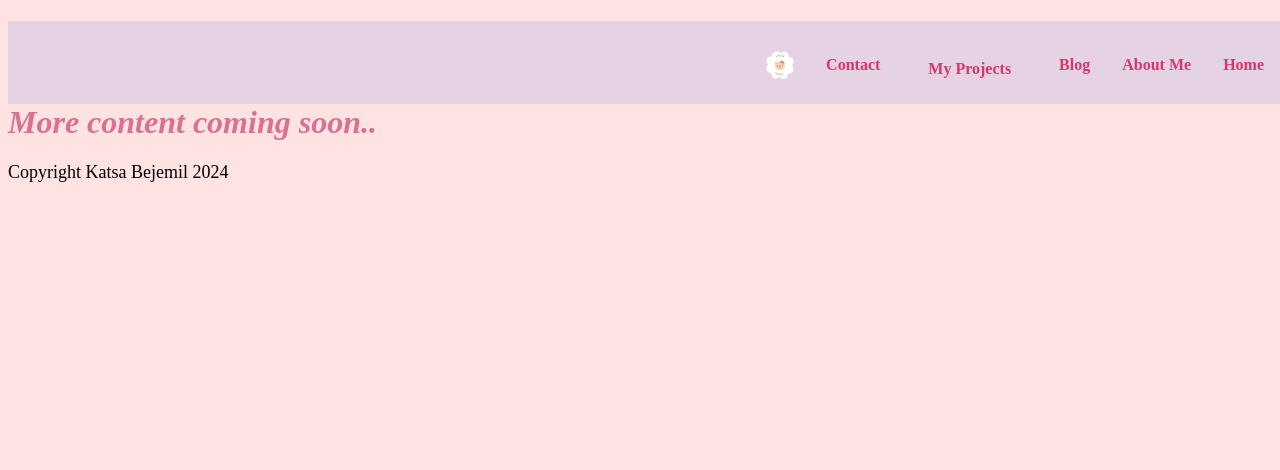
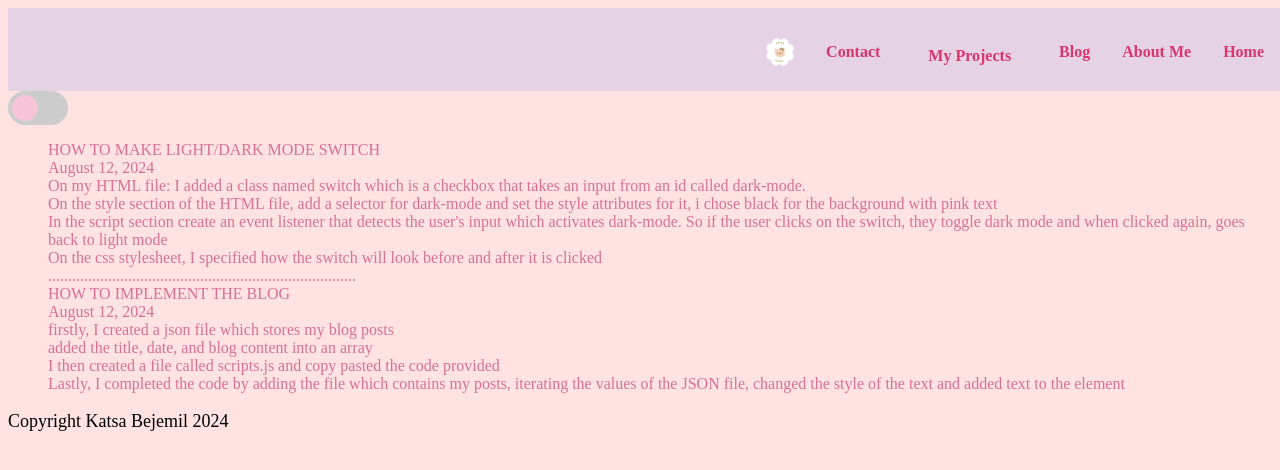
Before and after one commit to discoder27/discoder27.github.io, a plain HTML site: page blog.html in a window 1280 px wide. Drawn offline with Linux system fonts and the light colour scheme.

Commit message:
Add files via upload

```diff
--- a/blog.html
+++ b/blog.html
@@ -16,6 +16,10 @@
         body {
             background-color: #ffe3e3;
         }
+        .dark-mode {
+                background-color: black;
+                color: pink;
+            }
     </style>
 
     <!--Fix this-->
@@ -38,7 +42,29 @@
 </head>
 
 <body>
-    <h1>More content coming soon..</h1>
+
+
+    <label class="switch">
+      <input id="dark-mode" type="checkbox">
+      <span class="slider round"></span>
+  </label>
+
+  <script>
+     document.querySelector("input[id=dark-mode]").addEventListener("change", function() {
+      var element = document.body;
+      if (this.checked) {
+          element.classList.toggle("dark-mode");
+      }
+      else {
+          element.classList.toggle("dark-mode");
+      }
+    });
+  </script>
+
+<script src="scripts.js"></script>
+<ul id="blog-list">
+
+</ul>
 </body>
 
 <footer>
--- /dev/null
+++ b/posts.json
@@ -0,0 +1,28 @@
+{
+    "blog 1 title" : "HOW TO MAKE LIGHT/DARK MODE SWITCH",
+
+    "date" : "August 12, 2024",
+
+    "step 1.1" : "On my HTML file: I added a class named switch which is a checkbox that takes an input from an id called dark-mode.",
+
+    "step 1.2" : "On the style section of the HTML file, add a selector for dark-mode and set the style attributes for it, i chose black for the background with pink text",
+
+    "step 1.3" : "In the script section create an event listener that detects the user's input which activates dark-mode. So if the user clicks on the switch, they toggle dark mode and when clicked again, goes back to light mode",
+
+    "step 1.4" : "On the css stylesheet, I specified how the switch will look before and after it is clicked",
+
+    "border" : ".............................................................................",
+
+    "blog 2 title": "HOW TO IMPLEMENT THE BLOG ",
+
+    "date 2" : "August 12, 2024",
+
+    "step 2.1" : "firstly, I created a json file which stores my blog posts",
+
+    "step 2.2" : "added the title, date, and blog content into an array",
+
+    "step 2.3" : "I then created a file called scripts.js and copy pasted the code provided",
+
+    "step 2.4" : "Lastly, I completed the code by adding the file which contains my posts, iterating the values of the JSON file, changed the style of the text and added text to the element"
+
+}
--- /dev/null
+++ b/scripts.js
@@ -0,0 +1,22 @@
+document.addEventListener('DOMContentLoaded', function () {
+
+    const blogList = document.getElementById('blog-list');
+
+    //Moved file into one folder
+    fetch('posts.json')
+
+        .then(response => response.json())
+        .then(posts => {
+            console.log(posts)
+            //Iterate over values of the json
+            Object.values(posts).forEach(post => {
+                const postElement = document.createElement('div');
+                //changed style of text
+                postElement.style.color = '#d87093';
+                //added text to element
+                postElement.innerHTML = post;
+                blogList.appendChild(postElement);
+            });
+        })
+        .catch(error => console.error('Error loading blog posts:', error));
+});
--- a/stylesheet.css
+++ b/stylesheet.css
@@ -206,3 +206,70 @@ h2 {
 .contactme {
   margin: 2%;
 }
+
+
+/* The switch - the box around the slider */
+.switch {
+  position: relative;
+  display: inline-block;
+  width: 60px;
+  height: 34px;
+}
+
+/* Hide default HTML checkbox */
+.switch input {
+  opacity: 0;
+  width: 0;
+  height: 0;
+}
+
+/* Implements what the slider looks like */
+.slider {
+  position: absolute;
+  cursor: pointer;
+  top: 0;
+  left: 0;
+  right: 0;
+  bottom: 0;
+  background-color: #ccc;
+  -webkit-transition: .4s;
+  transition: .4s;
+}
+
+/* This implements what the slider looks like before it is clicked*/
+.slider:before {
+  position: absolute;
+  content: "";
+  height: 26px;
+  width: 26px;
+  left: 4px;
+  bottom: 4px;
+  background-color: rgb(247, 196, 216);
+  -webkit-transition: .4s;
+  transition: .4s;
+}
+
+/*Changes the background of the slider when it is clicked*/
+input:checked + .slider {
+  background-color: #f59ec9;
+}
+
+/*Changes the color of the circle when it is clicked*/
+input:focus + .slider {
+  box-shadow: 0 0 1px #e07196;
+}
+
+input:checked + .slider:before {
+  -webkit-transform: translateX(26px);
+  -ms-transform: translateX(26px);
+  transform: translateX(26px);
+}
+
+/* Rounded sliders */
+.slider.round {
+  border-radius: 34px;
+}
+
+.slider.round:before {
+  border-radius: 50%;
+}
```
Also changed, not shown: aboutme.html (+26 -3 lines), contact.html (+20 -0 lines), index.html (+23 -1 lines), projects.html (+24 -0 lines).
